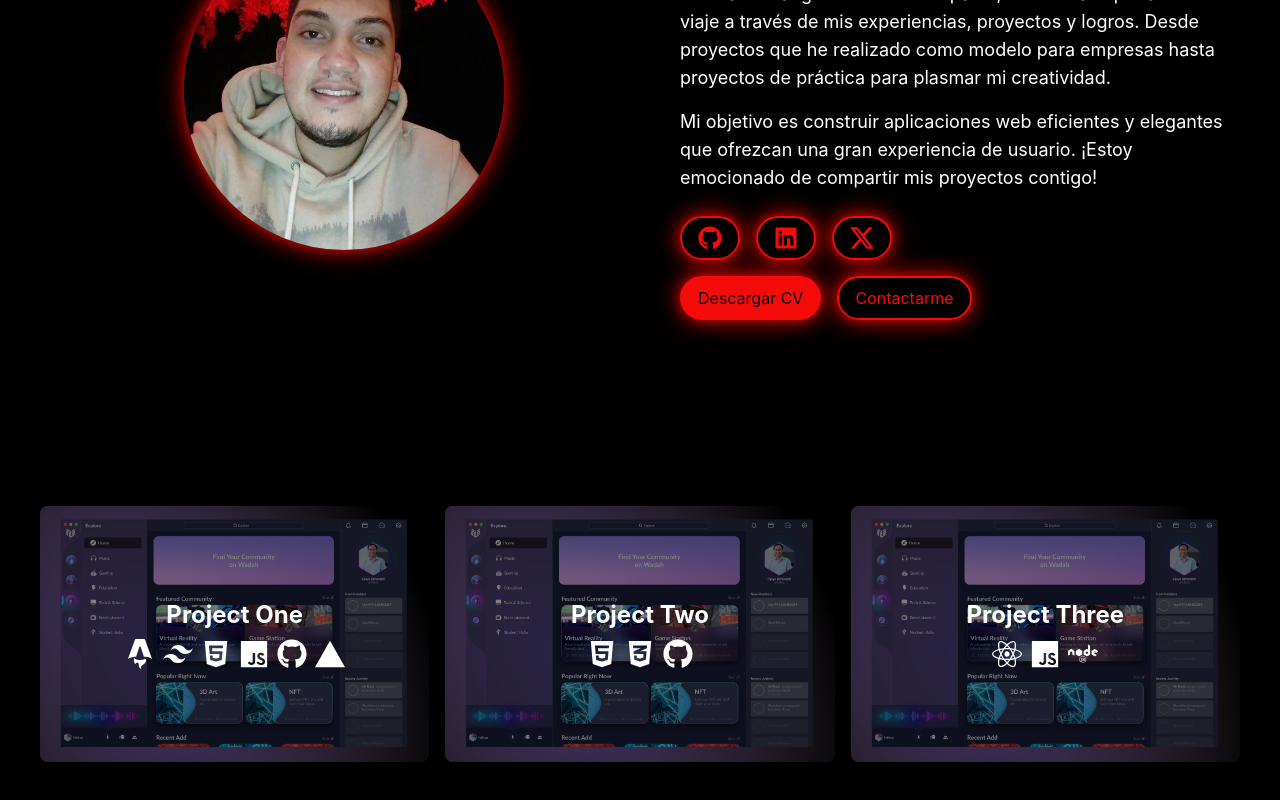
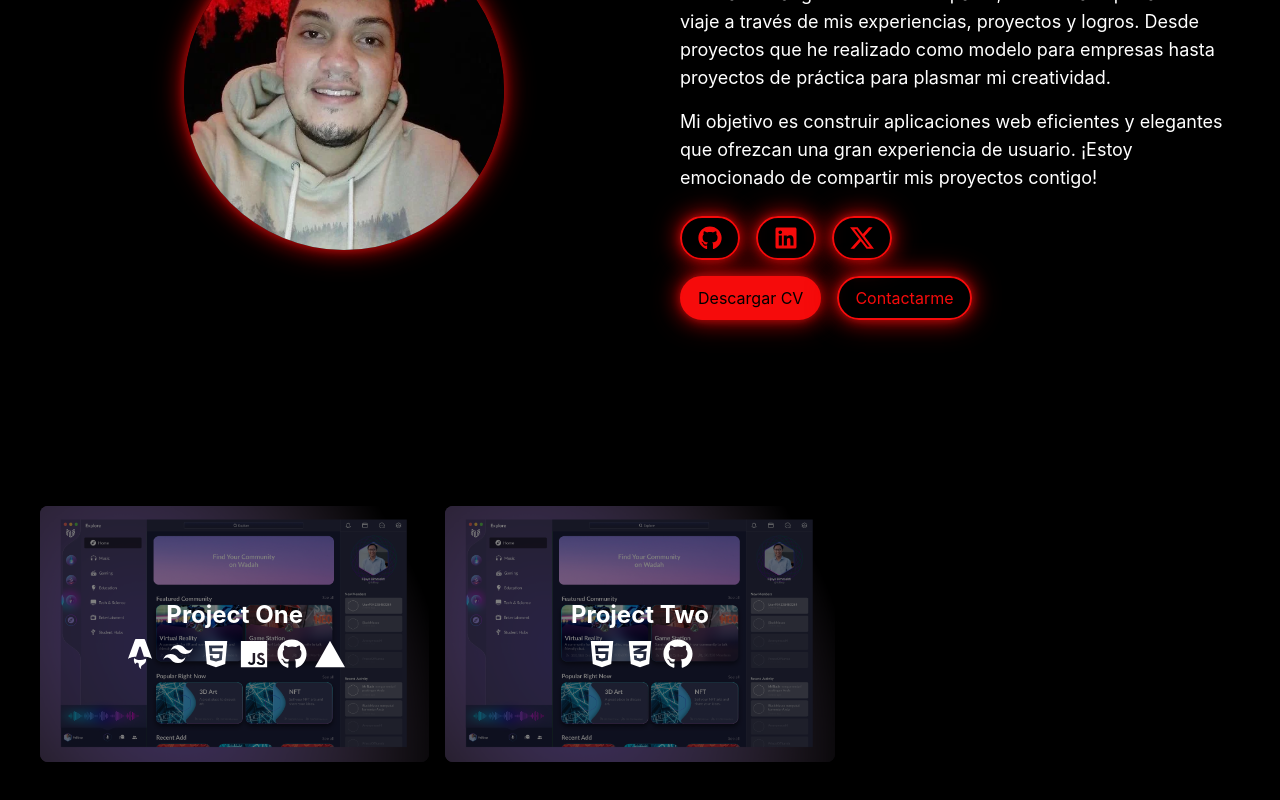
Before and after one commit to sogom01/portfolio, a React (Create React App) app: page / in a window 1280 px wide. Shown: the part 406-1206 px from the top of the page. Built offline with nearby package versions, Linux system fonts and the light colour scheme.

Commit message:
Cambios en los proyectos

```diff
--- a/src/components/Projects.js
+++ b/src/components/Projects.js
@@ -17,11 +17,11 @@ const projects = [
         title: 'Project Two',
         technologies: [FaHtml5, FaCss3Alt, FaGithub],
     },
-    {
-        image: Proyecto1,
-        title: 'Project Three',
-        technologies: [FaReact, FaJs, FaNode],
-    },
+    // {
+    //     image: Proyecto1,
+    //     title: 'Project Three',
+    //     technologies: [FaReact, FaJs, FaNode],
+    // },
 ];
 
 const Projects = () => {
```
